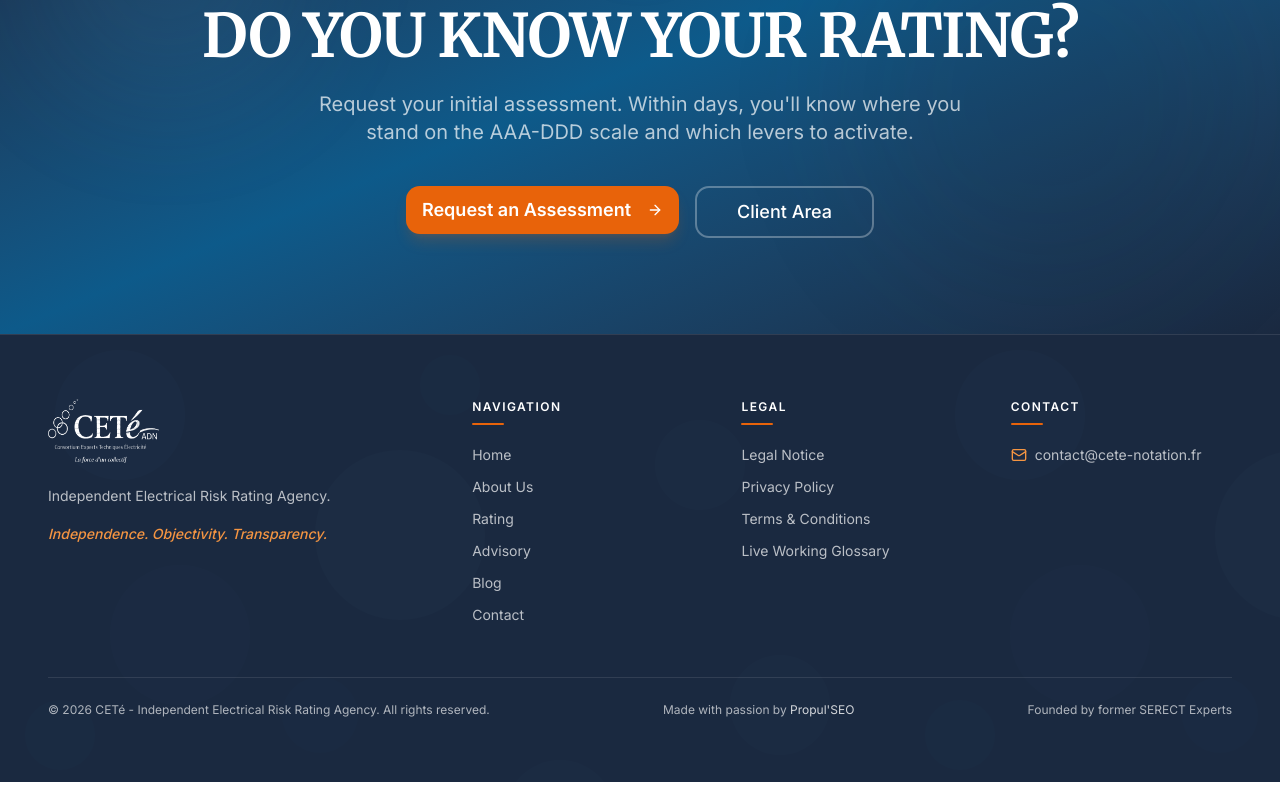
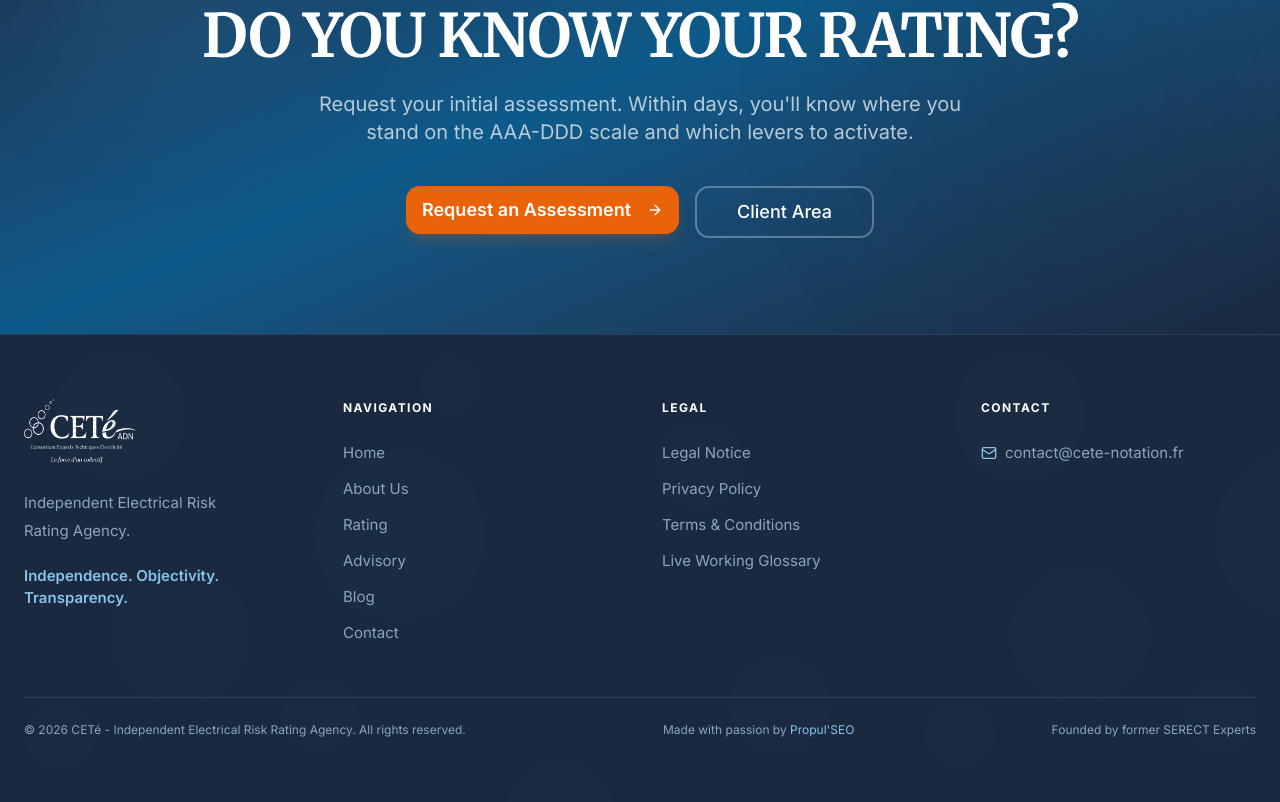
Before and after one commit to Propulseo/Cete, a Next.js app: page /en in a window 1280 px wide. Shown: the part 6840-7642 px from the top of the page. Built offline with nearby package versions, Linux system fonts and the light colour scheme; no server answers; the database is empty.

Commit message:
feat(design): lot 1b - footer refonte (fond encre, grille auto-fit, focus visible)

```diff
--- a/src/components/common/Footer.tsx
+++ b/src/components/common/Footer.tsx
@@ -8,9 +8,8 @@ import { loadContactInfo } from "@/lib/vitrine-data";
 
 function FooterHeading({ children }: { children: ReactNode }) {
   return (
-    <h3 className="mb-4 text-xs font-semibold uppercase tracking-[0.12em] text-white">
+    <h3 className="mb-5 font-sans text-[12px] font-bold uppercase tracking-[0.12em] text-white">
       {children}
-      <span className="mt-2 block h-0.5 w-8 rounded-full bg-[#E8630A]" />
     </h3>
   );
 }
@@ -18,7 +17,7 @@ function FooterHeading({ children }: { children: ReactNode }) {
 // min-h-11 (44px) = cible tactile mobile ; sm:min-h-0 + sm:py-1 restaure la
 // densité d'origine sur grand écran, où le pointeur est précis.
 const linkClass =
-  "inline-flex min-h-11 items-center py-2 text-sm text-white/70 transition-colors hover:text-white sm:min-h-0 sm:py-1";
+  "inline-flex min-h-11 items-center py-2 text-[15px] leading-6 text-[#8AA5BE] transition-colors hover:text-white focus-visible:outline-none focus-visible:ring-2 focus-visible:ring-[#87C4E8] focus-visible:ring-offset-2 focus-visible:ring-offset-[#1A2940] sm:min-h-0 sm:py-1";
 
 export async function Footer() {
   const t = await getTranslations("common.footer");
@@ -27,17 +26,14 @@ export async function Footer() {
   const contact = await loadContactInfo(locale);
 
   return (
-    <footer className="relative border-t border-white/10 bg-[#1A2940] text-white overflow-hidden">
+    <footer className="relative overflow-hidden border-t border-[rgba(135,196,232,0.15)] bg-[#1A2940] text-[#8AA5BE]">
       {/* Motif de bulles : assez discret pour ne pas gêner la lecture du texte. */}
-      <div className="absolute inset-0 bg-bubbles-pattern opacity-25 pointer-events-none" />
+      <div className="pointer-events-none absolute inset-0 bg-bubbles-pattern opacity-[0.18]" />
 
-      <div className="relative z-10 container mx-auto px-4 md:px-8 lg:px-12 py-14 md:py-16">
-        {/* 2 colonnes dès le mobile : empiler les 4 blocs rendait le footer
-
-            interminable. La marque garde plus de large que les colonnes de liens. */}
-        <div className="grid grid-cols-2 gap-x-8 gap-y-10 lg:grid-cols-[1.7fr_1fr_1fr_1fr] lg:gap-12">
+      <div className="container-wide relative z-10 py-14 md:py-16">
+        <div className="grid grid-cols-[repeat(auto-fit,minmax(220px,1fr))] gap-[44px]">
           {/* Marque */}
-          <div className="col-span-2 space-y-4 lg:col-span-1 lg:max-w-xs">
+          <div className="space-y-5">
             <Link href="/" aria-label={t("logoAriaLabel")} className="inline-block">
               <Image
                 src="/assets/brand/logo-cete.png"
@@ -47,10 +43,10 @@ export async function Footer() {
                 className="h-16 w-auto brightness-0 invert"
               />
             </Link>
-            <p className="text-sm leading-relaxed text-white/70">{t("tagline")}</p>
-            {/* #F59542 (orange clair de la charte) : l'orange vif ne passait pas
-                le contraste AA sur le bleu nuit. */}
-            <p className="text-sm font-medium italic text-[#F59542]">{t("motto")}</p>
+            <p className="max-w-[280px] text-[15px] leading-7 text-[#8AA5BE]">
+              {t("tagline")}
+            </p>
+            <p className="text-[15px] font-semibold text-[#87C4E8]">{t("motto")}</p>
           </div>
 
           {/* Navigation */}
@@ -78,17 +74,17 @@ export async function Footer() {
           </div>
 
           {/* Contact */}
-          <div className="col-span-2 lg:col-span-1">
+          <div>
             <FooterHeading>{t("contact")}</FooterHeading>
             <a href={`mailto:${contact.email}`} className={`${linkClass} gap-2`}>
-              <Mail className="h-4 w-4 flex-shrink-0 text-[#F59542]" />
+              <Mail className="h-4 w-4 flex-shrink-0 text-[#87C4E8]" />
               {contact.email}
             </a>
           </div>
         </div>
 
         {/* Bas de page */}
-        <div className="mt-12 flex flex-col gap-2 border-t border-white/10 pt-6 text-xs text-white/65 md:flex-row md:items-center md:justify-between md:gap-6">
+        <div className="mt-12 flex flex-col gap-2 border-t border-[rgba(135,196,232,0.15)] pt-6 text-xs text-[#8AA5BE] md:flex-row md:items-center md:justify-between md:gap-6">
           <p>{t("copyright", { year: new Date().getFullYear() })}</p>
           <p>
             {t("madeBy")}{" "}
@@ -96,7 +92,7 @@ export async function Footer() {
               href="https://propulseo-site.com"
               target="_blank"
               rel="noopener noreferrer"
-              className="text-white/80 underline-offset-4 transition-colors hover:text-white hover:underline"
+              className="text-[#87C4E8] underline-offset-4 transition-colors hover:text-white hover:underline focus-visible:outline-none focus-visible:ring-2 focus-visible:ring-[#87C4E8] focus-visible:ring-offset-2 focus-visible:ring-offset-[#1A2940]"
             >
               Propul&apos;SEO
             </a>
```
